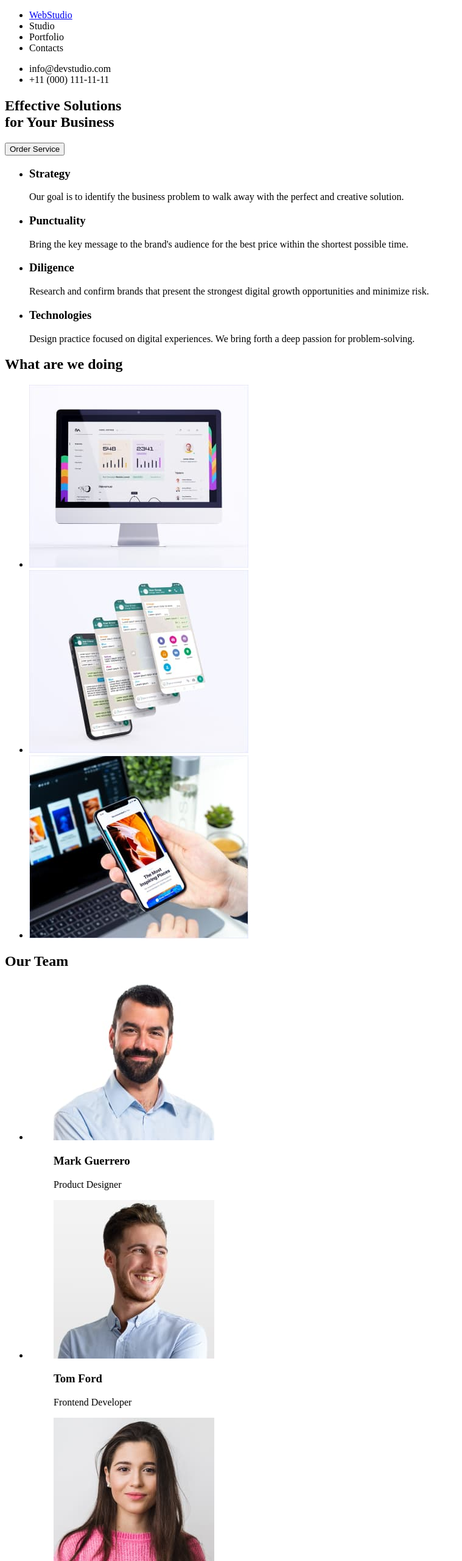
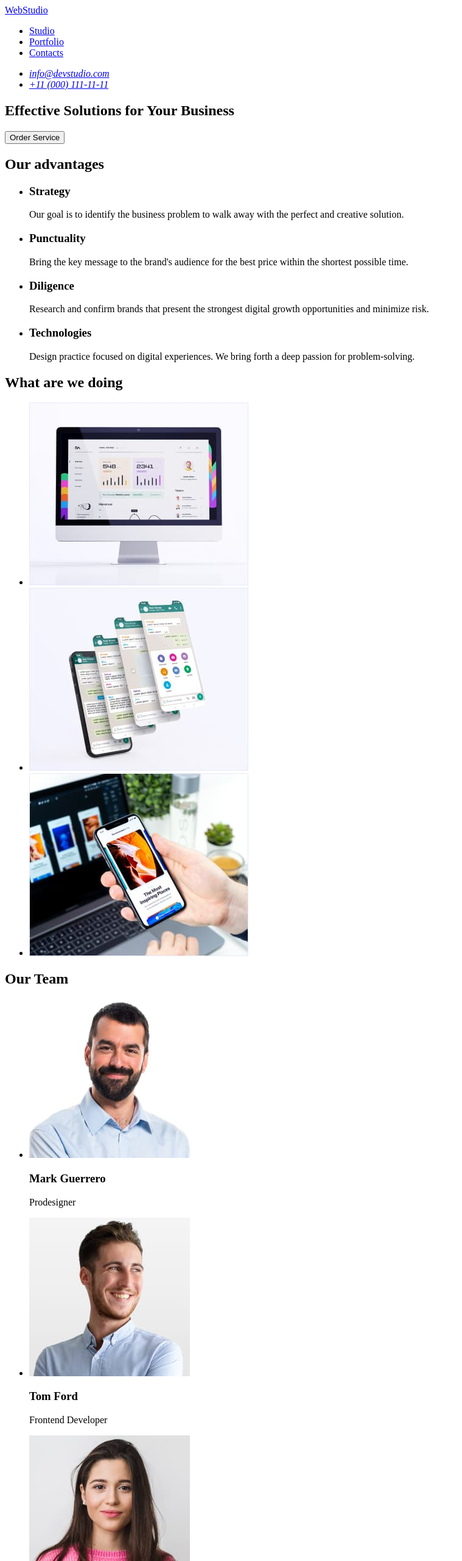
Before and after one commit to SvitlanaParyiska/goit-markup-hw-01, a plain HTML site: page index.html in a window 1280 px wide. Shown: the top 2560 px of the page at 61% size, without its empty margins (0-759 px from the left). Drawn offline with Linux system fonts and the light colour scheme.

Commit message:
updated index.html

```diff
--- a/index.html
+++ b/index.html
@@ -9,27 +9,29 @@
   <body>
     <header>
       <nav>
+        <a href=”./index.html” >WebStudio</a>
         <ul>
-          <li><a href="/" target="_blank">WebStudio</a></li>
-          <li>Studio</li>
-          <li>Portfolio</li>
-          <li>Contacts</li>
+          <li> <a href="./index.html">Studio</a></li>
+          <li> <a href="./index.html">Portfolio</a></li>
+          <li> <a href="./index.html">Contacts</a></li>
         </ul>
       </nav>
+      <address>
         <ul>
-        <li>info@devstudio.com</li>
-        <li>+11 (000) 111-11-11</li>
+        <li> <a href=”mailto:info@devstudio.com”>info@devstudio.com</a></li>
+        <li> <a href=”tel:+110001111111”>+11 (000) 111-11-11</a></li>
       </ul>
+      </address>
     </header>
     <main>
       <section>
         <h1>
-          Effective Solutions <br />
-          for Your Business
+          Effective Solutions for Your Business
         </h1>
         <button type="button">Order Service</button>
       </section>
       <section>
+        <h2>Our advantages</h2>
         <ul>
           <li>
             <h3>Strategy</h3>
@@ -73,49 +75,33 @@
         <h2>Our Team</h2>
         <ul>
           <li>
-            <figure>
               <img src="./images/img-6.jpg" alt="employee 1" width="264" />
-              <figcaption>
               <h3>Mark Guerrero</h3>
-                <p>Product Designer</p>
-              </figcaption>
-            </figure>
+              <p>Prodesigner</p>
           </li>
           <li>
-            <figure>
             <img src="./images/img-4.jpg" alt="employee 2" width="264" />
-              <figcaption>
             <h3>Tom Ford</h3>
             <p>Frontend Developer</p>
-              </figcaption>
-            </figure>
             </li>
           <li>
-            <figure>
               <img src="./images/img-5.jpg" alt="employee 3" width="264" />
-              <figcaption>
               <h3>Camila Garcia</h3>
               <p>Marketing</p>
-              </figcaption>
-            </figure>
           </li>
           <li>
-            <figure>
               <img src="./images/img-7.jpg" alt="employee 4" width="264" />
-              <figcaption>
               <h3>Daniel Wilson</h3>
               <p>UI Designer</p>
-              </figcaption>
-            </figure>
           </li>
         </ul>
       </section>
     </main>
     <footer>
-      <a href="/" target="_blank">WebStudio</a>
+      <a href=”./index.html” target="_blank">WebStudio</a>
       <p>
-        Increase the flow of customers and<br />sales for your business with
-        digital<br />marketing & growth solutions.
+        Increase the flow of customers and sales for your business with
+        digital marketing & growth solutions.
       </p>
     </footer>
   </body>
```
Lines whose indentation alone changed are shown as unchanged.
